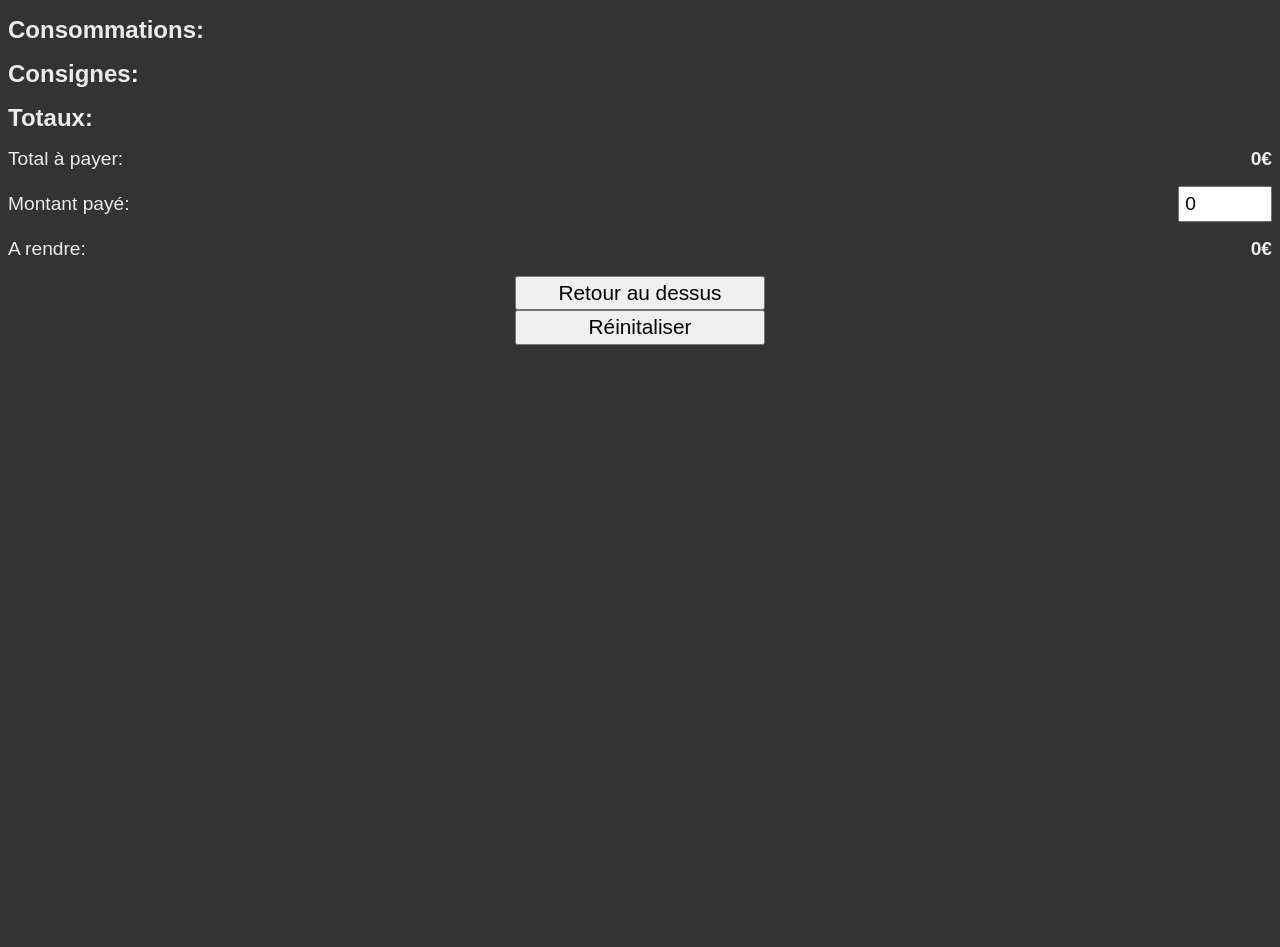
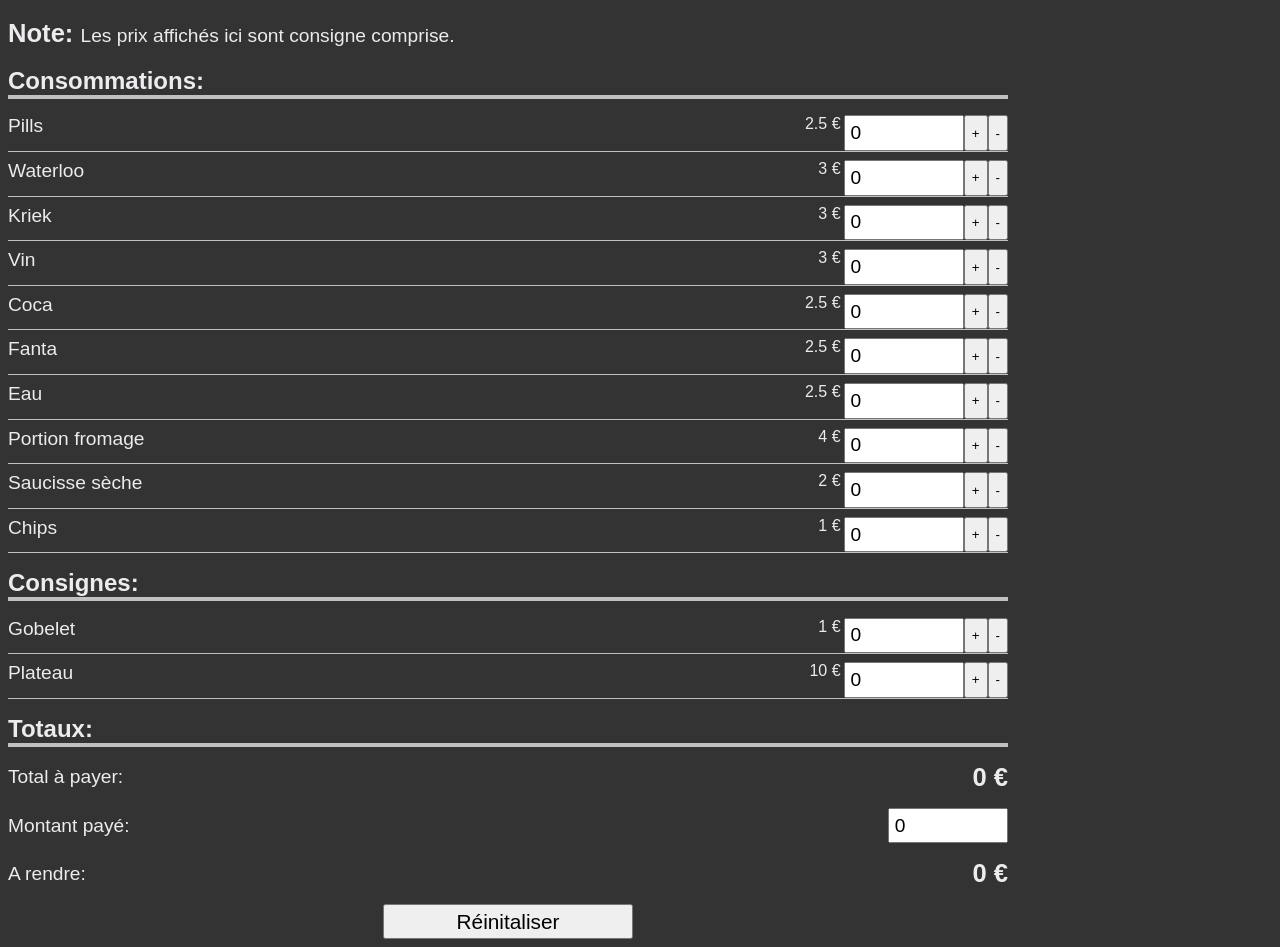
Before and after one commit to dkvz/bar-calculator, a website: page src/index.html in a window 1280 px wide. Both pictures are taken after a click on the button "Réinitaliser". Before the commit the page ends 800 px from the top, so only its background shows below. Drawn offline with Linux system fonts and the light colour scheme.

Commit message:
This works

```diff
--- a/src/index.html
+++ b/src/index.html
@@ -5,9 +5,10 @@
   <meta name="viewport" content="width=device-width, initial-scale=1.0">
   <meta http-equiv="X-UA-Compatible" content="ie=edge">
   <title>Calculatrice de bar</title>
-  <link rel="stylesheet" href="styles.css">
+  <link rel="stylesheet" href="/styles.css">
 </head>
 <body>
+  <p><b>Note: </b>Les prix affichés ici sont consigne comprise.</p>
   <h1>Consommations:</h1>
   <div id="consoContainer">
 
@@ -25,7 +26,7 @@
   </div>
   <div class="total-row">
     <span>Montant payé:</span>
-    <input type="number" value="0" size="4" id="paidInput" />
+    <input type="number" value="0" id="paidInput" />
   </div>
   <div class="total-row">
     <span>A rendre:</span>
@@ -33,18 +34,19 @@
   </div>
 
   <div class="actions">
-    <button type="button" id="topBtn">Retour au dessus</button>
+    <!--<button type="button" id="topBtn">Retour au dessus</button>-->
     <button type="button" id="resetBtn">Réinitaliser</button>
   </div>
 
   <!-- Templates -->
   <div id="template" style="display: none;" class="row">
     <label></label>
-    <input type="number" size="4" value="0" />
+    <span></span>
+    <input type="number" value="0" />
     <button type="button" data-btn-plus>+</button>
     <button type="button" data-btn-minus>-</button>
   </div>
 
-  <script src="main.js"></script>
+  <script src="/main.js"></script>
 </body>
 </html>
--- a/src/main.js
+++ b/src/main.js
@@ -1,6 +1,17 @@
+const consoContainer = document.getElementById('consoContainer');
+const depositContainer = document.getElementById('depositContainer');
+const template = document.getElementById('template');
+
+function formatPrice(price) {
+  return price + ' €';
+}
 
 // Tous les prix sont **avec** consigne.
-const consos = [
+const bar = {
+  totalEl: document.getElementById('total'),
+  paidInputEl: document.getElementById('paidInput'),
+  toReturnEl: document.getElementById('toReturn'),
+  consos: [
     {
       name: 'Pills',
       price: 2.5,
@@ -51,9 +62,8 @@ const consos = [
       price: 1.0,
       deposit: false
     }
-];
-
-const deposits = [
+  ],
+  deposits: [
     {
       name: 'Gobelet',
       price: 1.0
@@ -62,25 +72,92 @@ const deposits = [
       name: 'Plateau',
       price: 10.0
     }
-];
+  ],
+  _resetQty: function(array) {
+    array.forEach(e => {
+      e.qty = 0;
+    });
+  },
+  _resetAllQties: function() {
+    this._resetQty(this.consos);
+    this._resetQty(this.deposits);
+  },
+  initialize: function() {
+    this._resetAllQties();
+    this.allInputs = document.querySelectorAll('.row input');
+  },
+  updatePrices: function() {
+    // Compute and display prices:
+    const totalPrice = this.consos.reduce((acc, c) => {
+      acc += c.qty * c.price;
+      return acc;
+    }, 0);
+    const depositPrice = this.deposits.reduce((acc, c) => {
+      acc += c.qty * c.price;
+      return acc;
+    }, 0);
+    const finalPrice = totalPrice - depositPrice;
+    this.totalEl.textContent = formatPrice(finalPrice);
+    const paid = Number(this.paidInputEl.value);
+    if (!isNaN(paid)) {
+      this.toReturnEl.textContent = formatPrice(
+        paid > finalPrice ? paid - finalPrice : 0
+      );
+    } else {
+      this.toReturnEl.textContent = formatPrice(0);
+    }
+  },
+  reset: function() {
+    this._resetAllQties();
+    if (this.allInputs) {
+      this.allInputs.forEach(i => i.value = '0');
+    }
+    // Put 0 on totals fields as well:
+    this.toReturnEl.textContent = formatPrice(0);
+    this.totalEl.textContent = formatPrice(0);
+    this.paidInputEl.value = "0";
+  }
+};
 
-const consoContainer = document.getElementById('consoContainer');
-const depositContainer = document.getElementById('depositContainer');
-const template = document.getElementById('template');
-const total = document.getElementById('total');
-const paidInput = document.getElementById('paidInput');
-const toReturn = document.getElementById('toReturn');
+const generateItem = c => {
+  const line = template.cloneNode(true);
+  line.style.display = 'flex';
+  line.querySelector('label').textContent = c.name;
+  line.removeAttribute('id');
+  line.querySelector('span').textContent = formatPrice(c.price);
+  const input = line.querySelector('input');
+  line.querySelector('[data-btn-plus]').addEventListener('click', () => {
+    input.value = ++c.qty;
+    bar.updatePrices();
+  });
+  line.querySelector('[data-btn-minus]').addEventListener('click', () => {
+    if (c.qty !== 0) {
+      input.value = --c.qty;
+      bar.updatePrices();
+    }
+  });
+  input.addEventListener('input', (e) => {
+    console.log('Calculating based on an oninput event');
+    const newQty = Number(e.currentTarget.value);
+    if (!isNaN(newQty)) {
+      c.qty = newQty;
+      bar.updatePrices();
+    }
+  });
+  return line;
+};
 
-const total = 0;
+// Display the forms:
+bar.consos.forEach(c => consoContainer.appendChild(generateItem(c)));
+bar.deposits.forEach(c => depositContainer.appendChild(generateItem(c)));
 
-consos.forEach((c, i) => {
+bar.initialize();
 
-});
-
-document.getElementById('topBtn').addEventListener('click', () => {
-  window.scrollTo(0, 0);
+bar.paidInputEl.addEventListener('input', () => {
+  bar.updatePrices();
 });
 
 document.getElementById('resetBtn').addEventListener('click', () => {
-
+  window.scrollTo(0, 0);
+  bar.reset();
 });
--- a/src/styles.css
+++ b/src/styles.css
@@ -3,12 +3,24 @@ body {
   color: #edebed;
   font-family: sans-serif;
   font-size: 1.2rem;
+  max-width: 1000px;
+}
+
+* {
+  box-sizing: border-box;
 }
 
 .row {
   display: flex;
-  align-items: center;
-  justify-content: stretch;
+  align-items: stretch;
+  justify-content: center;
+  border-bottom: 1px solid silver;
+  margin-bottom: 0.5rem;
+}
+
+.row span {
+  font-size: 1rem;
+  margin-right: 0.2rem;
 }
 
 .row label {
@@ -17,6 +29,11 @@ body {
 
 h1 {
   font-size: 1.5rem;
+  border-bottom: 4px solid silver;
+}
+
+b {
+  font-size: 1.6rem;
 }
 
 .actions {
@@ -44,7 +61,7 @@ h1 {
 }
 
 input[type="number"] {
-  max-width: 80px;
+  max-width: 120px;
   font-size: 1.2rem;
   padding: 0.3rem;
 }
```
Lines whose indentation alone changed are shown as unchanged.
